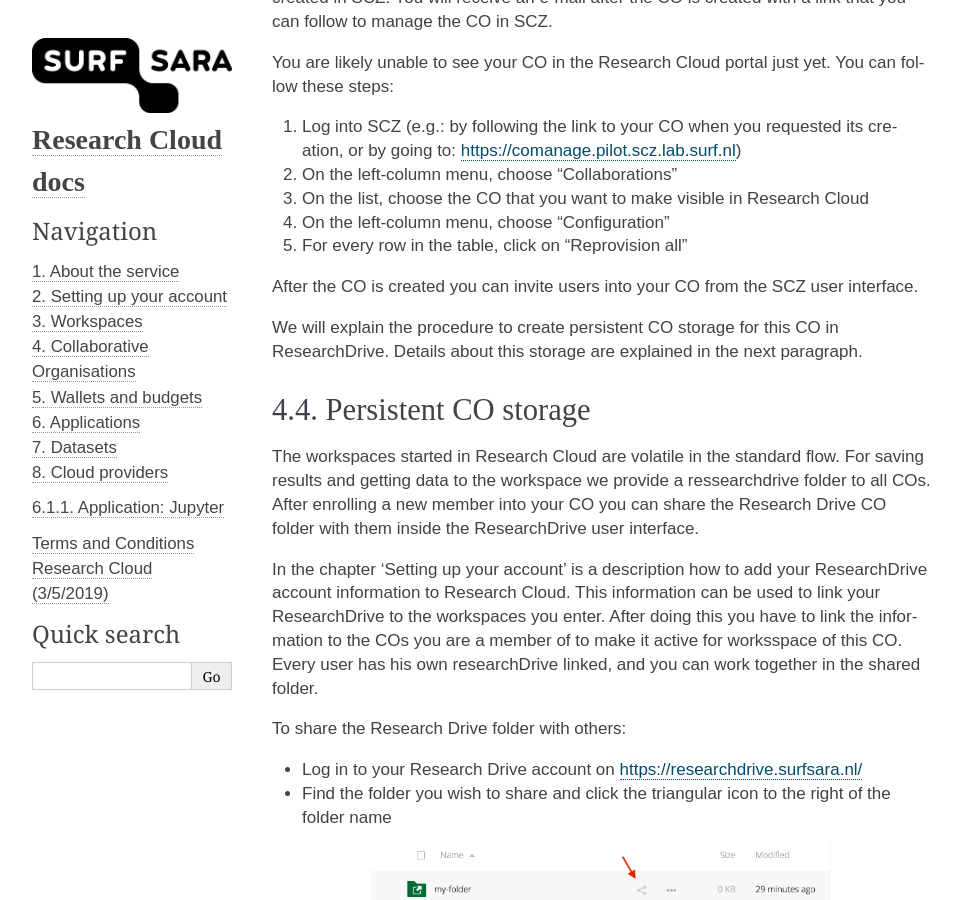
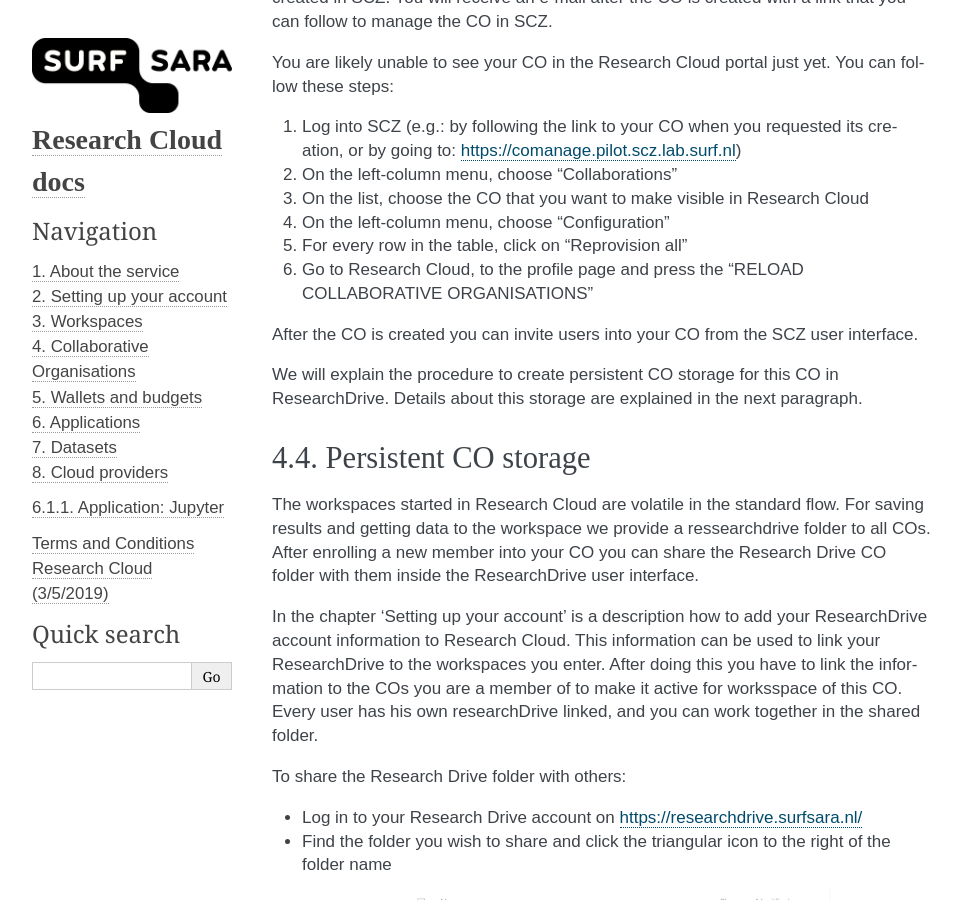
Before and after one commit to sara-nl/researchclouddocs, a Sphinx documentation site: the page built from docs/collaborative_organisations.rst, in a window 1280 px wide and 900 px high, scrolled down 960 px. Shown: the whole window, without its empty margins (148-1106 px from the left). Built offline with Sphinx 7.4.7, drawn with Linux system fonts in a browser that asks for light colours.

Commit message:
Update collaborative_organisations.rst

```diff
--- a/docs/collaborative_organisations.rst
+++ b/docs/collaborative_organisations.rst
@@ -35,6 +35,7 @@
 3. On the list, choose the CO that you want to make visible in Research Cloud
 4. On the left-column menu, choose "Configuration"
 5. For every row in the table, click on "Reprovision all"
+6. Go to Research Cloud, to the profile page and press the "RELOAD COLLABORATIVE ORGANISATIONS"
 
 After the CO is created you can invite users into your CO from the SCZ user interface.
 
```
